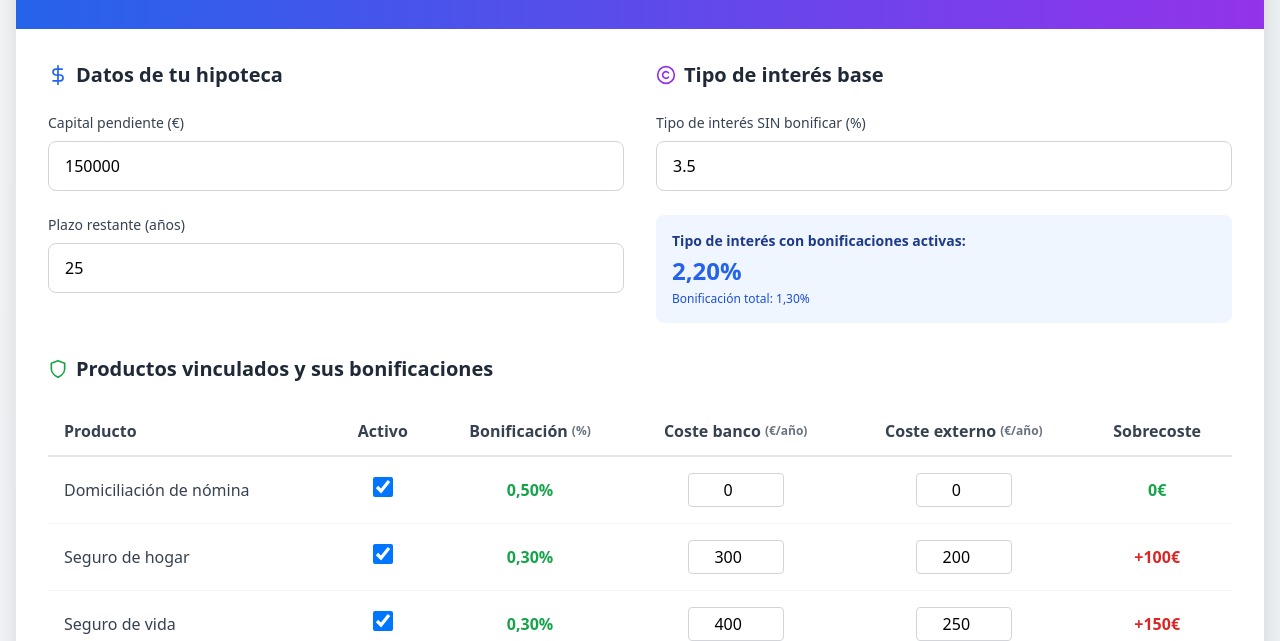
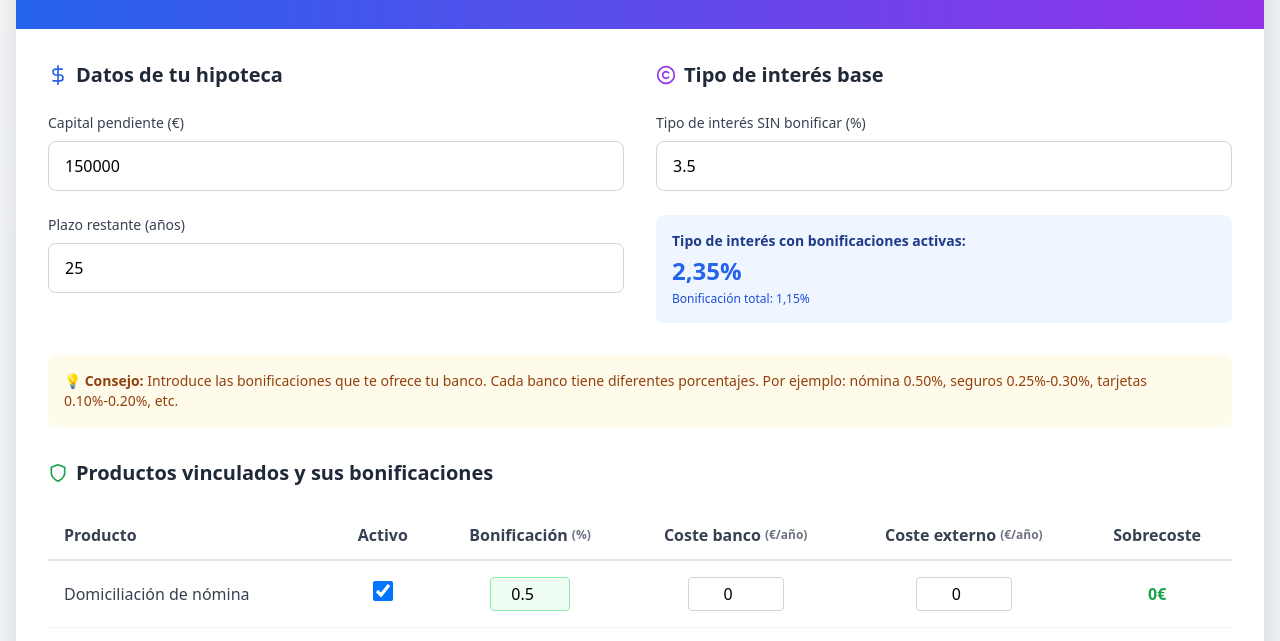
Before and after one commit to p2pinv88/BoniCalc, a plain HTML site: page index.html in a window 1280 px wide. Shown: the part 135-776 px from the top of the page. Drawn offline with nearby package versions, Linux system fonts and the light colour scheme.

Commit message:
Fix interest calculation

```diff
--- a/index.html
+++ b/index.html
@@ -3,7 +3,7 @@
 <head>
     <meta charset="UTF-8">
     <meta name="viewport" content="width=device-width, initial-scale=1.0">
-    <title>BoniCalc - Calculadora de Bonificaciones Hipotecarias</title>
+    <title>Bonicalc - Calculadora de Bonificaciones Hipotecarias</title>
     <meta name="description" content="Descubre si te conviene la hipoteca bonificada del banco o contratar los productos por tu cuenta. Calculadora gratuita de bonificaciones hipotecarias.">
     <meta name="keywords" content="hipoteca, bonificaciones, calculadora, banco, seguros, ahorro">
     <meta name="author" content="Bonicalc">
@@ -133,6 +133,14 @@
                     </div>
                 </div>
 
+                <!-- Info sobre bonificaciones -->
+                <div class="mb-6 p-4 bg-amber-50 rounded-lg">
+                    <p class="text-sm text-amber-800">
+                        <strong>💡 Consejo:</strong> Introduce las bonificaciones que te ofrece tu banco. Cada banco tiene diferentes porcentajes.
+                        Por ejemplo: nómina 0.50%, seguros 0.25%-0.30%, tarjetas 0.10%-0.20%, etc.
+                    </p>
+                </div>
+
                 <!-- Comparador de productos con bonificaciones -->
                 <div class="mt-8">
                     <h2 class="text-xl font-semibold text-gray-800 mb-6 flex items-center gap-2">
@@ -220,7 +228,7 @@
     </div>
 
     <script>
-        // Datos de productos con bonificaciones
+        // Datos de productos con bonificaciones editables
         const productos = {
             nomina: {
                 nombre: 'Domiciliación de nómina',
@@ -232,7 +240,7 @@
             },
             seguroHogar: {
                 nombre: 'Seguro de hogar',
-                bonificacion: 0.3,
+                bonificacion: 0.25,
                 banco: 300,
                 externo: 200,
                 activo: true,
@@ -240,7 +248,7 @@
             },
             seguroVida: {
                 nombre: 'Seguro de vida',
-                bonificacion: 0.3,
+                bonificacion: 0.25,
                 banco: 400,
                 externo: 250,
                 activo: true,
@@ -248,7 +256,7 @@
             },
             tarjetas: {
                 nombre: 'Tarjetas y uso mínimo',
-                bonificacion: 0.2,
+                bonificacion: 0.15,
                 banco: 60,
                 externo: 0,
                 activo: true,
@@ -256,15 +264,31 @@
             },
             planPensiones: {
                 nombre: 'Plan de pensiones/fondos',
-                bonificacion: 0.1,
+                bonificacion: 0.10,
                 banco: 120,
                 externo: 120,
                 activo: false,
                 icono: 'wallet'
             },
+            cuenta: {
+                nombre: 'Cuenta sin comisiones',
+                bonificacion: 0.10,
+                banco: 0,
+                externo: 0,
+                activo: false,
+                icono: 'wallet'
+            },
+            recibos: {
+                nombre: 'Domiciliación de recibos',
+                bonificacion: 0.05,
+                banco: 0,
+                externo: 0,
+                activo: false,
+                icono: 'file'
+            },
             otros: {
                 nombre: 'Otros productos',
-                bonificacion: 0.1,
+                bonificacion: 0.10,
                 banco: 100,
                 externo: 50,
                 activo: false,
@@ -346,9 +370,18 @@
                         />
                     </td>
                     <td class="text-center py-4 px-4">
-                        <span class="font-semibold ${producto.activo ? 'text-green-600' : 'text-gray-400'}">
-                            ${formatNumber(producto.bonificacion)}%
-                        </span>
+                        <input
+                            type="number"
+                            step="0.01"
+                            value="${producto.bonificacion}"
+                            onchange="actualizarProducto('${key}', 'bonificacion', this.value)"
+                            ${!producto.activo ? 'disabled' : ''}
+                            class="w-20 px-2 py-1 border rounded text-center ${
+                                producto.activo
+                                    ? 'border-green-300 focus:ring-2 focus:ring-green-500 bg-green-50'
+                                    : 'border-gray-200 bg-gray-100 text-gray-400'
+                            }"
+                        />
                     </td>
                     <td class="text-center py-4 px-4">
                         <input
```
